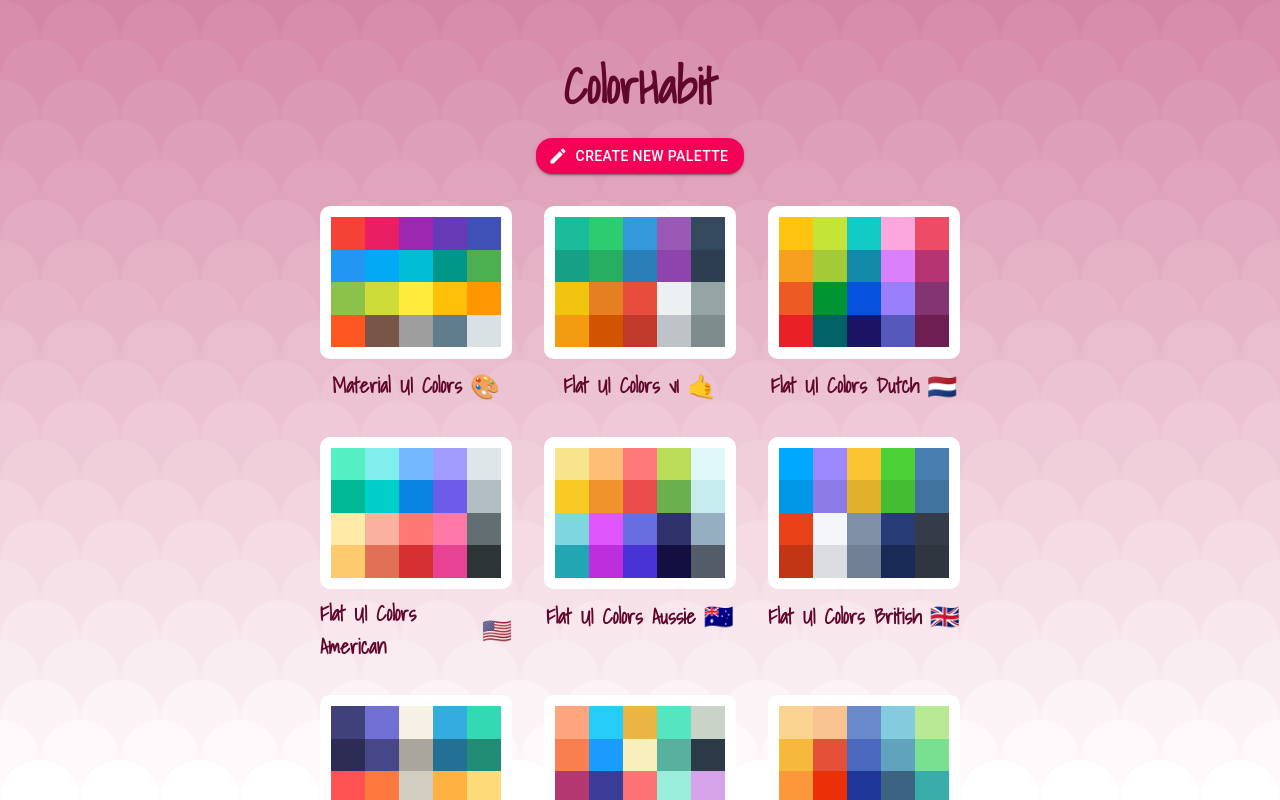
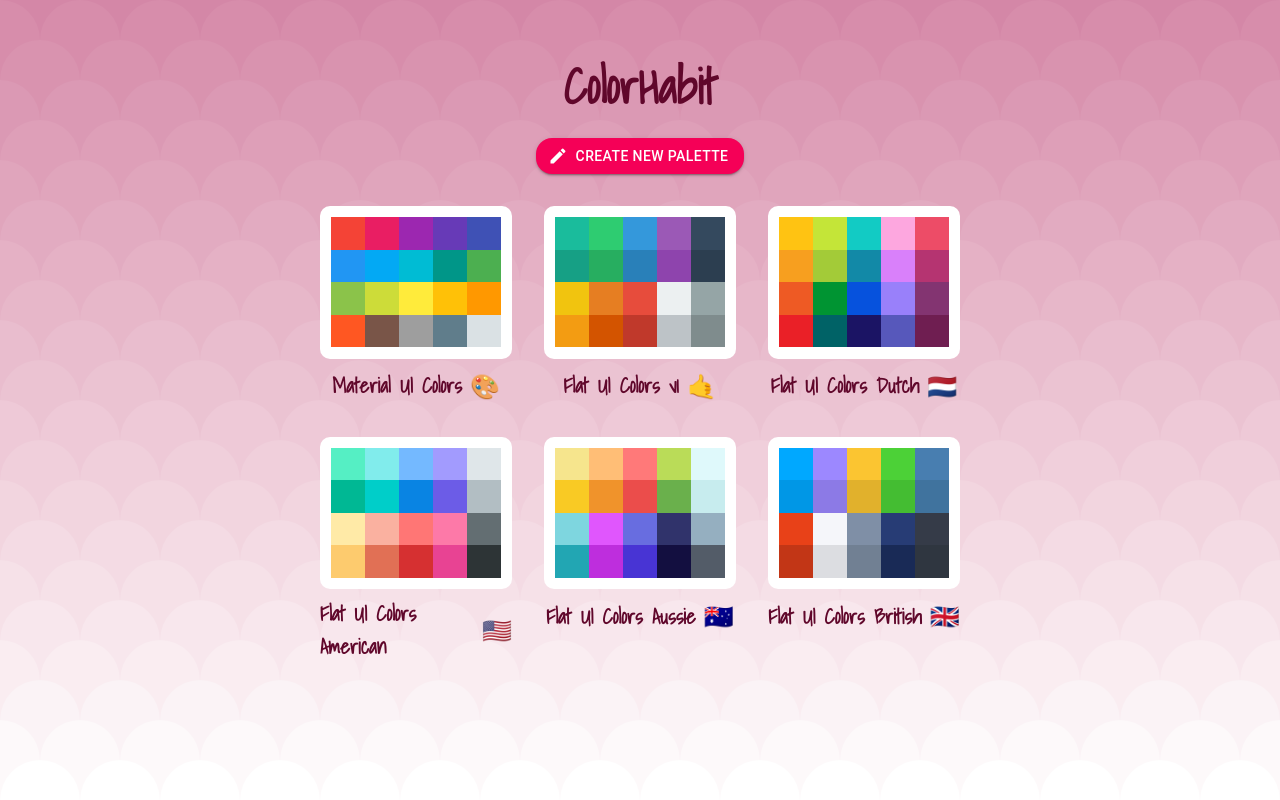
Before and after one commit to SantoroA/color-app, a React (Create React App) app: page / in a window 1280 px wide. Built offline with nearby package versions, Linux system fonts and the light colour scheme.

Commit message:
clean up imports

```diff
--- a/src/App.js
+++ b/src/App.js
@@ -1,14 +1,14 @@
 import React, { useState, useEffect } from "react";
 import { Route, Switch } from "react-router-dom";
+import { TransitionGroup, CSSTransition } from "react-transition-group";
 import Palette from "./Palette";
-import seedColors from "./seedColors";
 import Page from "./Page";
-import "./App.css";
 import SingleColorPalette from "./SingleColorPalette";
 import PaletteList from "./PaletteList";
 import NewPaletteForm from "./NewPaletteForm";
-import { TransitionGroup, CSSTransition } from "react-transition-group";
 import { generatePalette } from "./colorHelpers";
+import seedColors from "./seedColors";
+import "./App.css";
 
 function App() {
   const savedPalettes = JSON.parse(window.localStorage.getItem("palettes"));
--- a/src/ColorPickerForm.js
+++ b/src/ColorPickerForm.js
@@ -1,8 +1,8 @@
 import React, { useState, useEffect } from "react";
+import { SketchPicker } from "react-color";
+import { ValidatorForm, TextValidator } from "react-material-ui-form-validator";
 import { withStyles } from "@material-ui/styles";
 import Button from "@material-ui/core/Button";
-import { SketchPicker } from "react-color";
-import { ValidatorForm, TextValidator } from "react-material-ui-form-validator";
 import styles from "./styles/ColorPickerFormStyles";
 
 function ColorPickerForm(props) {
--- a/src/MiniPalette.js
+++ b/src/MiniPalette.js
@@ -1,6 +1,6 @@
 import React from "react";
+import styles from "./styles/MiniPaletteStyles";
 import { withStyles } from "@material-ui/styles";
-import styles from "./styles/MiniPaletteStyles";
 import DeleteForeverRoundedIcon from "@material-ui/icons/DeleteForeverRounded";
 
 function MiniPalette(props) {
@@ -26,7 +26,7 @@ function MiniPalette(props) {
   });
 
   return (
-    <div className={classes.root} onClick={handleClick}>
+    <div className={classes.root} onClick={() => handleClick(id)}>
       <div className={classes.container}>
         <div className={classes.delete}>
           <DeleteForeverRoundedIcon
--- a/src/Navbar.js
+++ b/src/Navbar.js
@@ -3,8 +3,8 @@ import Slider from "rc-slider";
 import "rc-slider/assets/index.css";
 import Snackbar from "@material-ui/core/Snackbar";
 import CloseIcon from "@material-ui/icons/Close";
+import Select from "@material-ui/core/Select";
 import { Link } from "react-router-dom";
-import Select from "@material-ui/core/Select";
 import { withStyles } from "@material-ui/styles";
 import { MenuItem, IconButton } from "@material-ui/core";
 import styles from "./styles/NavbarStyles";
--- a/src/NewPaletteForm.js
+++ b/src/NewPaletteForm.js
@@ -1,4 +1,5 @@
 import React, { useState } from "react";
+import { arrayMove } from "react-sortable-hoc";
 import DraggableColorList from "./DraggableColorList";
 import PaletteFormNav from "./PaletteFormNav";
 import ColorPickerForm from "./ColorPickerForm";
@@ -11,7 +12,6 @@ import IconButton from "@material-ui/core/IconButton";
 import ChevronLeftIcon from "@material-ui/icons/ChevronLeft";
 import Button from "@material-ui/core/Button";
 import useToggle from "./hooks/useToggle";
-import { arrayMove } from "react-sortable-hoc";
 
 const drawerWidth = 350;
 
--- a/src/PaletteList.js
+++ b/src/PaletteList.js
@@ -1,10 +1,10 @@
 import React, { useState } from "react";
+import { CSSTransition, TransitionGroup } from "react-transition-group";
+import { Link } from "react-router-dom";
 import useToggle from "./hooks/useToggle";
 import MiniPalette from "./MiniPalette";
 import { withStyles } from "@material-ui/styles";
 import styles from "./styles/PaletteListStyles";
-import { Link } from "react-router-dom";
-import { CSSTransition, TransitionGroup } from "react-transition-group";
 import Dialog from "@material-ui/core/Dialog";
 import Avatar from "@material-ui/core/Avatar";
 import DialogTitle from "@material-ui/core/DialogTitle";
@@ -53,7 +53,7 @@ function PaletteList(props) {
                   key={palette.id}
                   id={palette.id}
                   {...palette}
-                  handleClick={() => goToPalette(palette.id)}
+                  handleClick={goToPalette}
                 />
               </CSSTransition>
             );
--- a/src/seedColors.js
+++ b/src/seedColors.js
@@ -160,85 +160,4 @@ export default [
       { name: "ElectroMagnetic", color: "#2f3640" },
     ],
   },
-  {
-    paletteName: "Flat UI Colors Spanish",
-    id: "flat-ui-colors-spanish",
-    emoji: "🇪🇸",
-    colors: [
-      { name: "JacksonsPurple", color: "#40407a" },
-      { name: "C64Purple", color: "#706fd3" },
-      { name: "SwanWhite", color: "#f7f1e3" },
-      { name: "SummerSky", color: "#34ace0" },
-      { name: "CelestialGreen", color: "#33d9b2" },
-      { name: "LuckyPoint", color: "#2c2c54" },
-      { name: "Liberty", color: "#474787" },
-      { name: "HotStone", color: "#aaa69d" },
-      { name: "DevilBlue", color: "#227093" },
-      { name: "PalmSpringsSplash", color: "#218c74" },
-      { name: "FlourescentRed", color: "#ff5252" },
-      { name: "SyntheticPumpkin", color: "#ff793f" },
-      { name: "CrocodileTooth", color: "#d1ccc0" },
-      { name: "MandarinSorbet", color: "#ffb142" },
-      { name: "SpicedButterNut", color: "#ffda79" },
-      { name: "EyeOfNewt", color: "#b33939" },
-      { name: "ChileanFire", color: "#cd6133" },
-      { name: "GreyPorcelain", color: "#84817a" },
-      { name: "AlamedaOchre", color: "#cc8e35" },
-      { name: "Desert", color: "#ccae62" },
-    ],
-  },
-  {
-    paletteName: "Flat UI Colors Indian",
-    id: "flat-ui-colors-indian",
-    emoji: "🇮🇳",
-    colors: [
-      { name: "OrchidOrange", color: "#FEA47F" },
-      { name: "SpiroDiscoBall", color: "#25CCF7" },
-      { name: "HoneyGlow", color: "#EAB543" },
-      { name: "SweetGarden", color: "#55E6C1" },
-      { name: "FallingStar", color: "#CAD3C8" },
-      { name: "RichGardenia", color: "#F97F51" },
-      { name: "ClearChill", color: "#1B9CFC" },
-      { name: "WhitePepper", color: "#F8EFBA" },
-      { name: "Keppel", color: "#58B19F" },
-      { name: "ShipsOfficer", color: "#2C3A47" },
-      { name: "FieryFuchsia", color: "#B33771" },
-      { name: "BlueBell", color: "#3B3B98" },
-      { name: "GeorgiaPeach", color: "#FD7272" },
-      { name: "OasisStream", color: "#9AECDB" },
-      { name: "BrightUbe", color: "#D6A2E8" },
-      { name: "MagentaPurple", color: "#6D214F" },
-      { name: "EndingNavyBlue", color: "#182C61" },
-      { name: "SasquatchSocks", color: "#FC427B" },
-      { name: "PineGlade", color: "#BDC581" },
-      { name: "HighlighterLavender", color: "#82589F" },
-    ],
-  },
-  {
-    paletteName: "Flat UI Colors French",
-    id: "flat-ui-colors-french",
-    emoji: "🇫🇷",
-    colors: [
-      { name: "FlatFlesh", color: "#fad390" },
-      { name: "MelonMelody", color: "#f8c291" },
-      { name: "Livid", color: "#6a89cc" },
-      { name: "Spray", color: "#82ccdd" },
-      { name: "ParadiseGreen", color: "#b8e994" },
-      { name: "SquashBlossom", color: "#f6b93b" },
-      { name: "MandarinRed", color: "#e55039" },
-      { name: "AzraqBlue", color: "#4a69bd" },
-      { name: "Dupain", color: "#60a3bc" },
-      { name: "AuroraGreen", color: "#78e08f" },
-      { name: "IcelandPoppy", color: "#fa983a" },
-      { name: "TomatoRed", color: "#eb2f06" },
-      { name: "YueGuangBlue", color: "#1e3799" },
-      { name: "GoodSamaritan", color: "#3c6382" },
-      { name: "Waterfall", color: "#38ada9" },
-      { name: "CarrotOrange", color: "#e58e26" },
-      { name: "JalapenoRed", color: "#b71540" },
-      { name: "DarkSapphire", color: "#0c2461" },
-      { name: "ForestBlues", color: "#0a3d62" },
-      { name: "ReefEncounter", color: "#079992" },
-    ],
-  },
 ];
--- a/src/styles/MiniPaletteStyles.js
+++ b/src/styles/MiniPaletteStyles.js
@@ -51,7 +51,7 @@ export default {
     width: "20px",
     height: "20px",
     position: "absolute",
-    zIndex: 10,
+    zIndex: 100,
     right: "0",
     top: "0",
     padding: "10px",
--- a/src/styles/PaletteStyles.js
+++ b/src/styles/PaletteStyles.js
@@ -2,12 +2,12 @@ import sizes from "./sizes";
 
 export default {
   Palette: {
-    height: "97vh",
+    height: "100vh",
     display: "flex",
     flexDirection: "column",
   },
   colors: {
-    height: "90%",
+    height: "100%",
   },
   goBack: {
     width: "20%",
```
